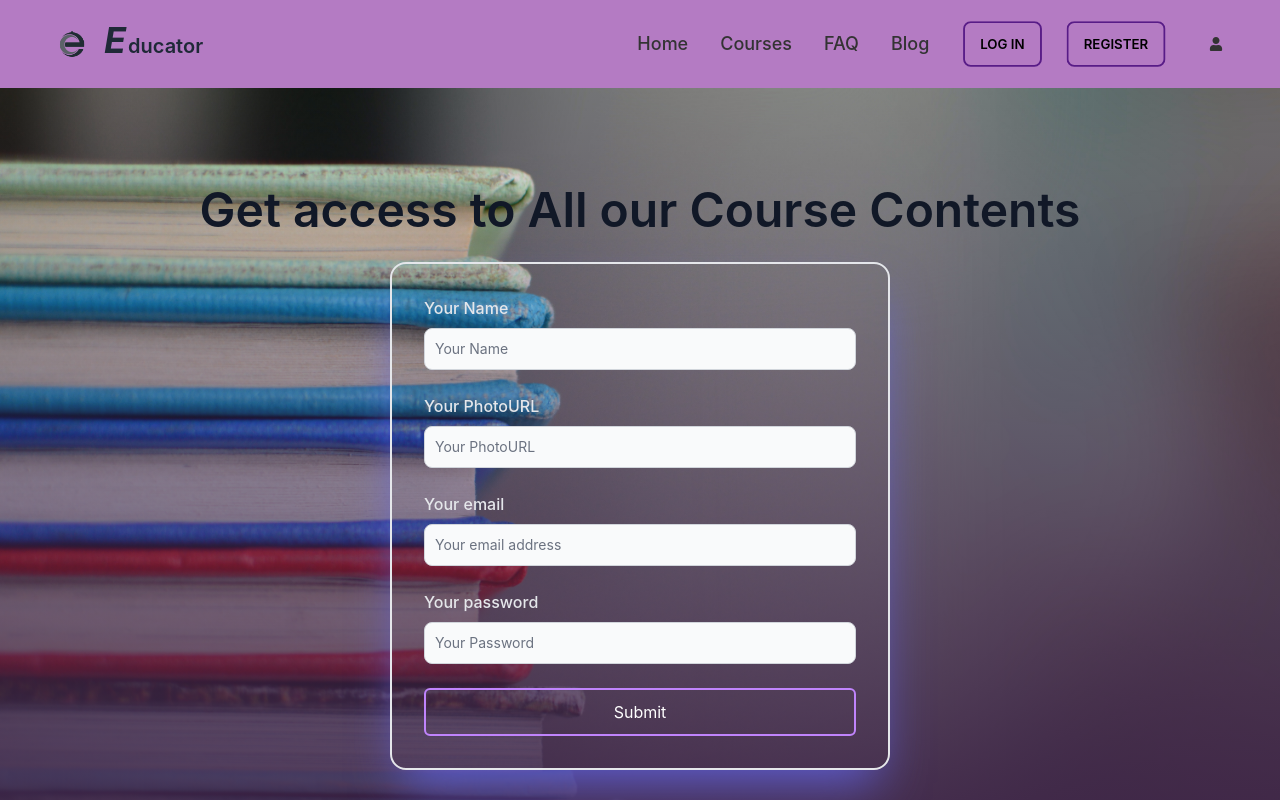
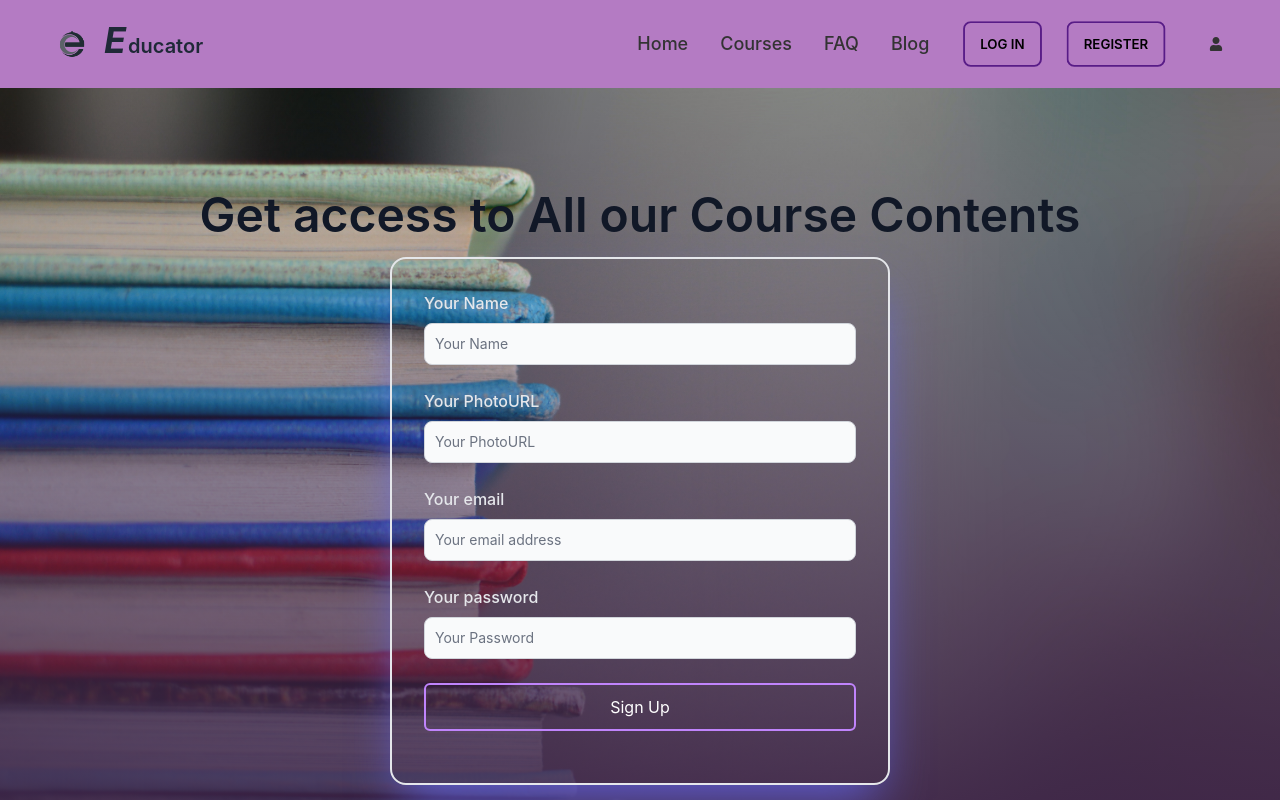
Before and after one commit to salsabeelnoor/e-learning-website-client-side, a React (Create React App) app: page /register in a window 1280 px wide. Shown: the top 800 px of the page. Built offline with nearby package versions, Linux system fonts and the light colour scheme; no server answers.

Commit message:
logout done

```diff
--- a/src/Pages/Registration/Login/Login.js
+++ b/src/Pages/Registration/Login/Login.js
@@ -1,5 +1,6 @@
 import { GoogleAuthProvider } from "firebase/auth";
 import React from "react";
+import { useState } from "react";
 import { useContext } from "react";
 import { FaGithub, FaGoogle } from "react-icons/fa";
 import { Navigate, useNavigate } from "react-router-dom";
@@ -11,6 +12,7 @@ const Login = () => {
   //navigate
   const navigate = useNavigate();
   //error
+  const [error, setError] = useState("");
 
   //google sign in
   const googleProvider = new GoogleAuthProvider();
@@ -35,9 +37,13 @@ const Login = () => {
         const user = result.user;
         console.log(user);
         form.reset();
+        setError("");
         navigate("/");
       })
-      .catch((error) => console.error(error));
+      .catch((error) => {
+        setError(error.message);
+        console.error(error);
+      });
   };
   return (
     <div>
@@ -83,6 +89,11 @@ const Login = () => {
                     required
                   />
                 </div>
+                <div className="mb-3">
+                  <h2 className="text-base text-red-400 text-left font-medium ">
+                    {error}
+                  </h2>
+                </div>
                 <button
                   type="submit"
                   className="btn font-normal text-base normal-case text-white bg-transparent border-2 rounded-md border-purple-400 hover:text-white hover:bg-fuchsia-900 hover:border-2 lg:w-full w-auto px-5 py-2.5 text-center"
--- a/src/Pages/Registration/Register/Register.js
+++ b/src/Pages/Registration/Register/Register.js
@@ -1,10 +1,12 @@
 import React from "react";
+import { useState } from "react";
 import { useContext } from "react";
 import { AuthContext } from "../../../Contexts/AuthProvider/AuthProvider";
 // import book_img from "../../../assets/images/book_pic.jpg";
 import "./Register.css";
 
 const Register = () => {
+  const [error, setError] = useState("");
   const { createUser } = useContext(AuthContext);
 
   const handleSubmit = (event) => {
@@ -20,19 +22,24 @@ const Register = () => {
       .then((result) => {
         const user = result.user;
         console.log(user);
+        form.reset();
+        setError("");
       })
-      .catch((error) => console.error(error));
+      .catch((error) => {
+        setError(error.message);
+        console.error(error);
+      });
   };
 
   return (
     <div className="reg-container">
       <div className="bgImage w-full lg:min-h-[800px] min-h-[800px] flex flex-col justify-center items-center">
         {/* header  */}
-        <div className="lg:mt-[-20px] lg:pb-[28px] mt-[-20px] pb-[28px] lg:text-5xl text-2xl text-center text-gray-200 font-semibold lg:text-gray-900">
+        <div className="lg:mt-[-20px] lg:pb-[18px] mt-[-20px] pb-[28px] lg:text-5xl text-2xl text-center text-gray-200 font-semibold lg:text-gray-900">
           <h2>Get access to All our Course Contents</h2>
         </div>
         {/* form card  */}
-        <div className=" card lg:w-[500px] w-80 bg-inherit border-2 shadow-2xl shadow-indigo-500/80">
+        <div className=" card lg:w-[500px] mb-[-20px] w-80 bg-inherit border-2 shadow-2xl shadow-indigo-500/80">
           <div className="card-body">
             <form onSubmit={handleSubmit}>
               <div className="mb-6">
@@ -102,9 +109,14 @@ const Register = () => {
                 type="submit"
                 className="btn font-normal text-base normal-case text-white bg-transparent border-2 rounded-md border-purple-400 hover:text-white hover:bg-fuchsia-900 hover:border-2 w-full px-5 py-2.5 text-center"
               >
-                Submit
+                Sign Up
               </button>
             </form>
+            <div className="mb-3">
+              <h2 className="text-base text-red-400 text-left font-medium ">
+                {error}
+              </h2>
+            </div>
           </div>
         </div>
       </div>
```
